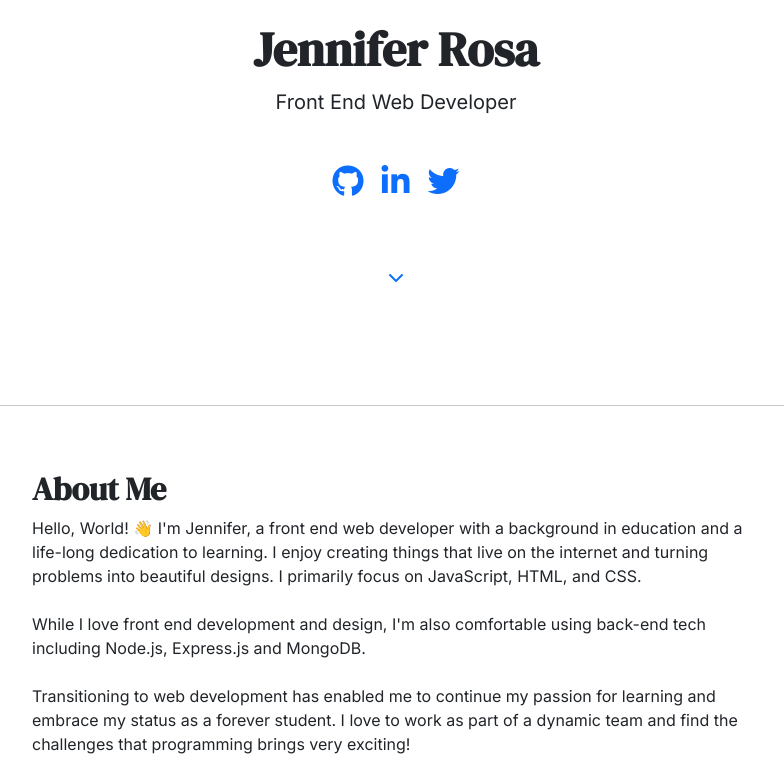
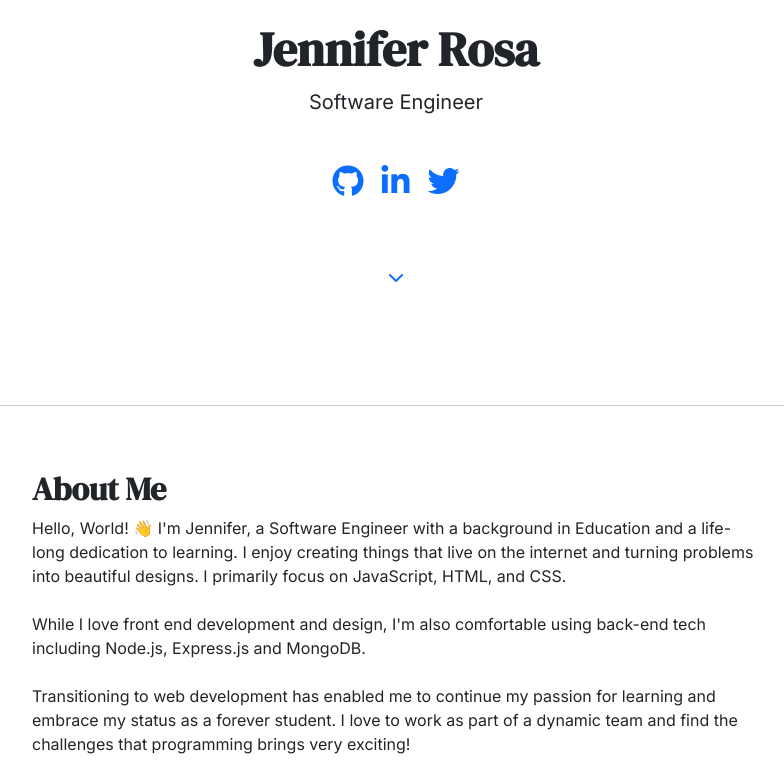
Before and after one commit to rosajen27/rosajen27.github.io, a plain HTML site: page index.html in a window 1280 px wide. Shown: the part 355-1120 px from the top of the page, without its empty margins (244-1028 px from the left). Drawn offline with nearby package versions, Linux system fonts and the light colour scheme.

Commit message:
Update index.html

```diff
--- a/index.html
+++ b/index.html
@@ -24,7 +24,7 @@
     <script>
         ScrollReveal({ reset: false });
     </script>
-    <title>Jennifer Rosa | Front End Web Developer</title>
+    <title>Jennifer Rosa | Software Engineer</title>
 </head>
 
 <body>
@@ -48,7 +48,7 @@
             alt="Jennifer Rosa Avatar" width="200px">
         <h1 class="load-hidden scroll-two display-5 fw-bold">Jennifer Rosa</h1>
         <div class="load-hidden col-lg-6 mx-auto">
-            <p class="lead mb-0 scroll-three">Front End Web Developer</p>
+            <p class="lead mb-0 scroll-three">Software Engineer</p>
             <p class="mb-4"><i class="fas fa-map-marker-alt fa-1x"></i> Connecticut</p>
             <div class="d-grid gap-2 d-sm-flex pb-5 justify-content-sm-center scroll-four">
                 <a href="https://github.com/rosajen27"><i class="fab fa-github fa-2x"></i></a>
@@ -68,7 +68,7 @@
         <div class="load-hidden scroll-one col-lg-8 mx-auto">
             <h2 class="fw-bold">About Me</h2>
             <p>
-                Hello, World! 👋 I'm Jennifer, a front end web developer with a background in education and a life-long
+                Hello, World! 👋 I'm Jennifer, a Software Engineer with a background in Education and a life-long
                 dedication to learning.
                 I enjoy creating things that live on the internet and turning problems into beautiful designs.
                 I primarily focus on JavaScript, HTML, and CSS.
```
